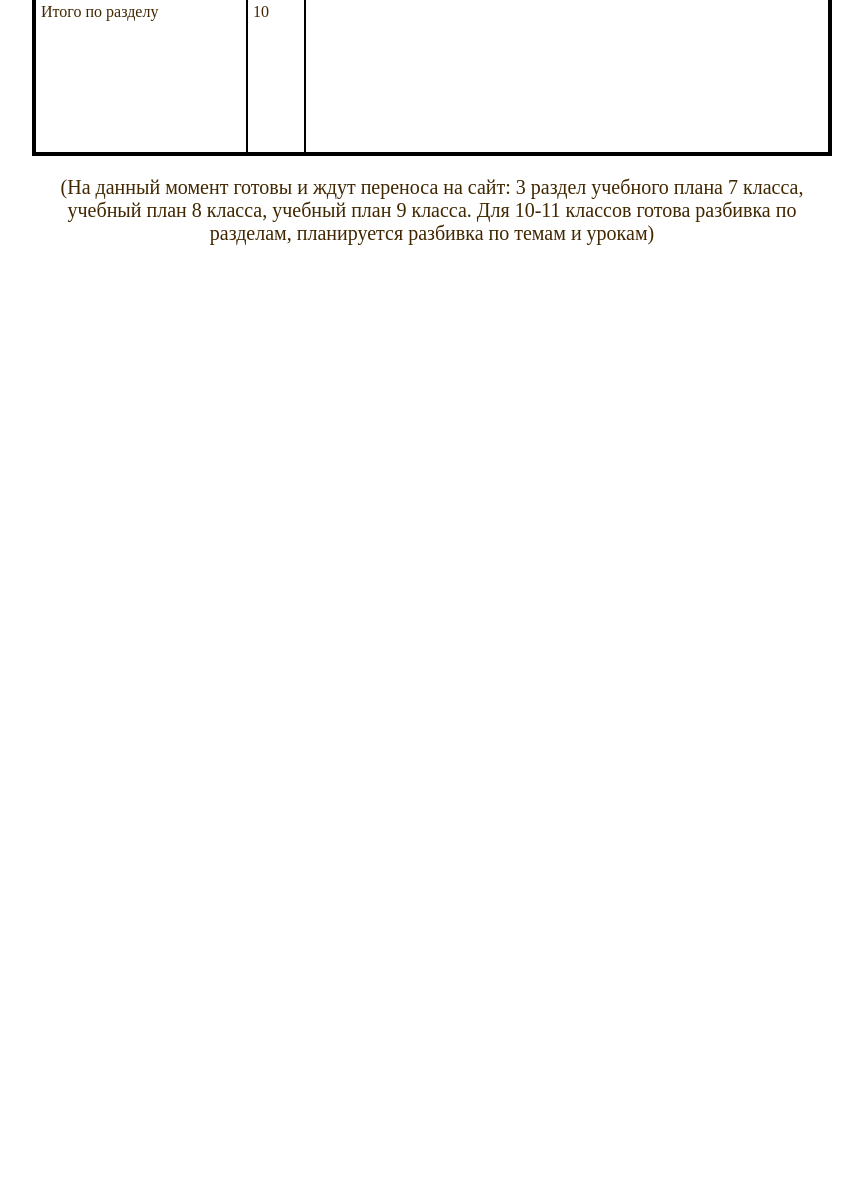
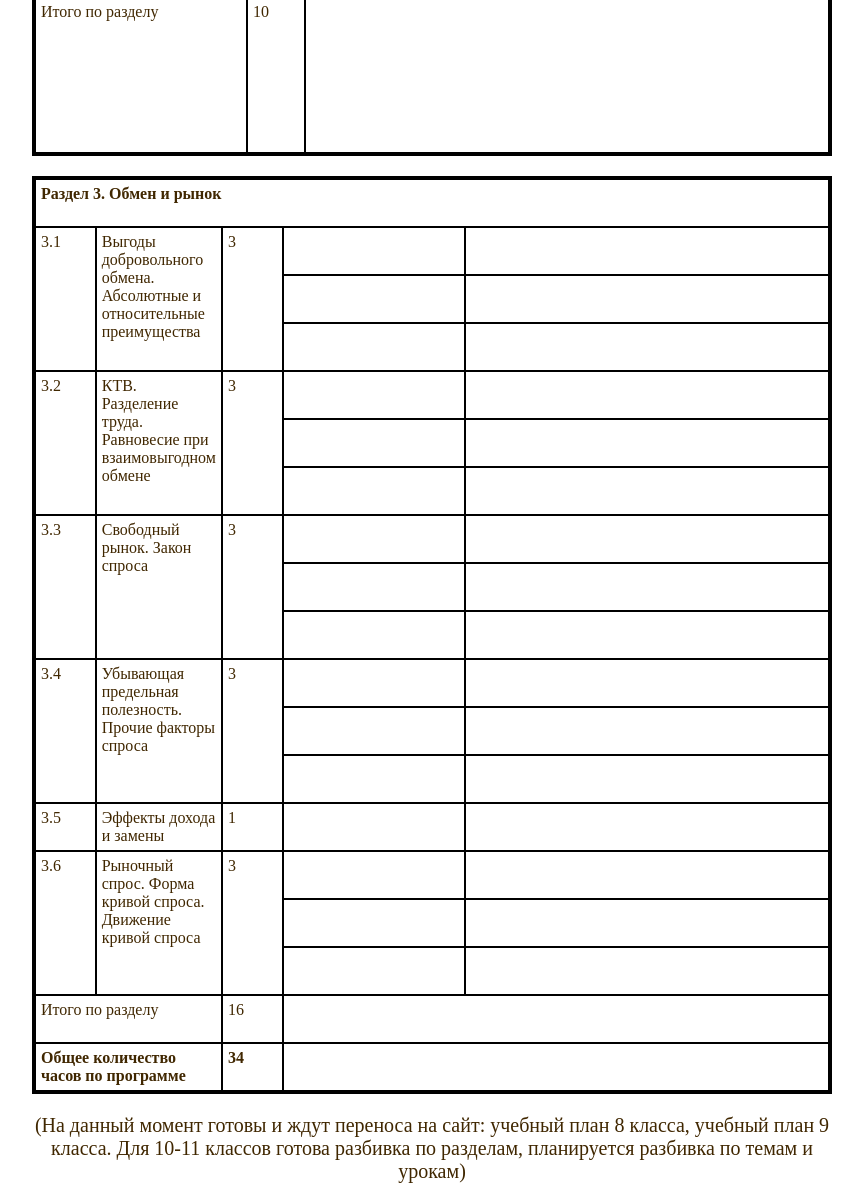
Before and after one commit to KabardinAlexander/project-site, a plain HTML site: page syllabus.html in a window 1280 px wide. Shown: the part 4102-5288 px from the top of the page, without its empty margins (208-1071 px from the left). Before the commit the page ends 4367 px from the top, so only its background shows below. Drawn offline with Linux system fonts and the light colour scheme.

Commit message:
Update syllabus.html

```diff
--- a/syllabus.html
+++ b/syllabus.html
@@ -104,7 +104,67 @@
         <div class="bdiv36"> </div>
       </div>
       <p></p>
-      <p>(На данный момент готовы и ждут переноса на сайт: 3 раздел учебного плана 7 класса, учебный план 8 класса, учебный план 9 класса. Для 10-11 классов готова разбивка по разделам, планируется разбивка по темам и урокам)</p>
+      <div class="cplan-grid">
+        <div class="cdiv1 bold">Раздел 3. Обмен и рынок</div>
+        <div class="cdiv2">3.1</div>
+        <div class="cdiv3">3.2</div>
+        <div class="cdiv4">3.3</div>
+        <div class="cdiv5">3.4</div>
+        <div class="cdiv6">3.5</div>
+        <div class="cdiv7">3.6</div>
+        <div class="cdiv8">Итого по разделу</div>
+        <div class="cdiv9">Выгоды добровольного обмена. Абсолютные и относительные преимущества</div>
+        <div class="cdiv10">КТВ. Разделение труда. Равновесие при взаимовыгодном обмене</div>
+        <div class="cdiv11">Свободный рынок. Закон спроса</div>
+        <div class="cdiv12">Убывающая предельная полезность. Прочие факторы спроса</div>
+        <div class="cdiv13">Эффекты дохода и замены</div>
+        <div class="cdiv14">Рыночный спрос. Форма кривой спроса. Движение кривой спроса</div>
+        <div class="cdiv15">3</div>
+        <div class="cdiv16">3</div>
+        <div class="cdiv17">3</div>
+        <div class="cdiv18">3</div>
+        <div class="cdiv19">1</div>
+        <div class="cdiv20">3</div>
+        <div class="cdiv21">16</div>
+        <div class="cdiv22"> </div>
+        <div class="cdiv23"> </div>
+        <div class="cdiv24"> </div>
+        <div class="cdiv25"> </div>
+        <div class="cdiv26"> </div>
+        <div class="cdiv27"> </div>
+        <div class="cdiv28"> </div>
+        <div class="cdiv29"> </div>
+        <div class="cdiv30"> </div>
+        <div class="cdiv31"> </div>
+        <div class="cdiv32"> </div>
+        <div class="cdiv33"> </div>
+        <div class="cdiv34"> </div>
+        <div class="cdiv35"> </div>
+        <div class="cdiv36"> </div>
+        <div class="cdiv37"> </div>
+        <div class="cdiv38"> </div>
+        <div class="cdiv39"> </div>
+        <div class="cdiv40"> </div>
+        <div class="cdiv41"> </div>
+        <div class="cdiv42"> </div>
+        <div class="cdiv43"> </div>
+        <div class="cdiv44"> </div>
+        <div class="cdiv45"> </div>
+        <div class="cdiv46"> </div>
+        <div class="cdiv47"> </div>
+        <div class="cdiv48"> </div>
+        <div class="cdiv49"> </div>
+        <div class="cdiv50"> </div>
+        <div class="cdiv51"> </div>
+        <div class="cdiv52"> </div>
+        <div class="cdiv53"> </div>
+        <div class="cdiv54"> </div>
+        <div class="cdiv55 bold">Общее количество часов по программе</div>
+        <div class="cdiv56 bold">34</div>
+        <div class="cdiv57"></div>
+      </div>
+      <p></p>
+      <p>(На данный момент готовы и ждут переноса на сайт: учебный план 8 класса, учебный план 9 класса. Для 10-11 классов готова разбивка по разделам, планируется разбивка по темам и урокам)</p>
     </main>
   </body>
 </html>
```
